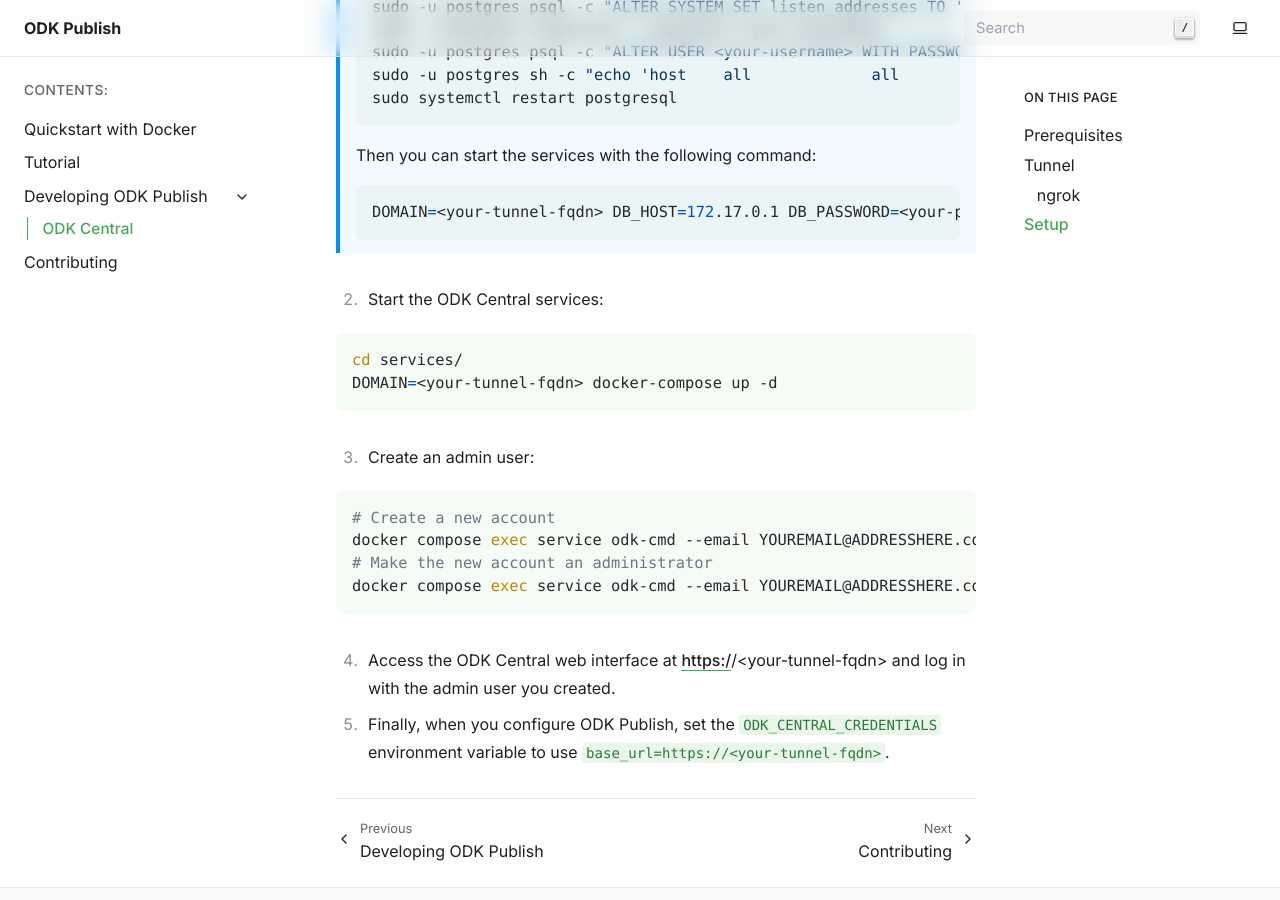
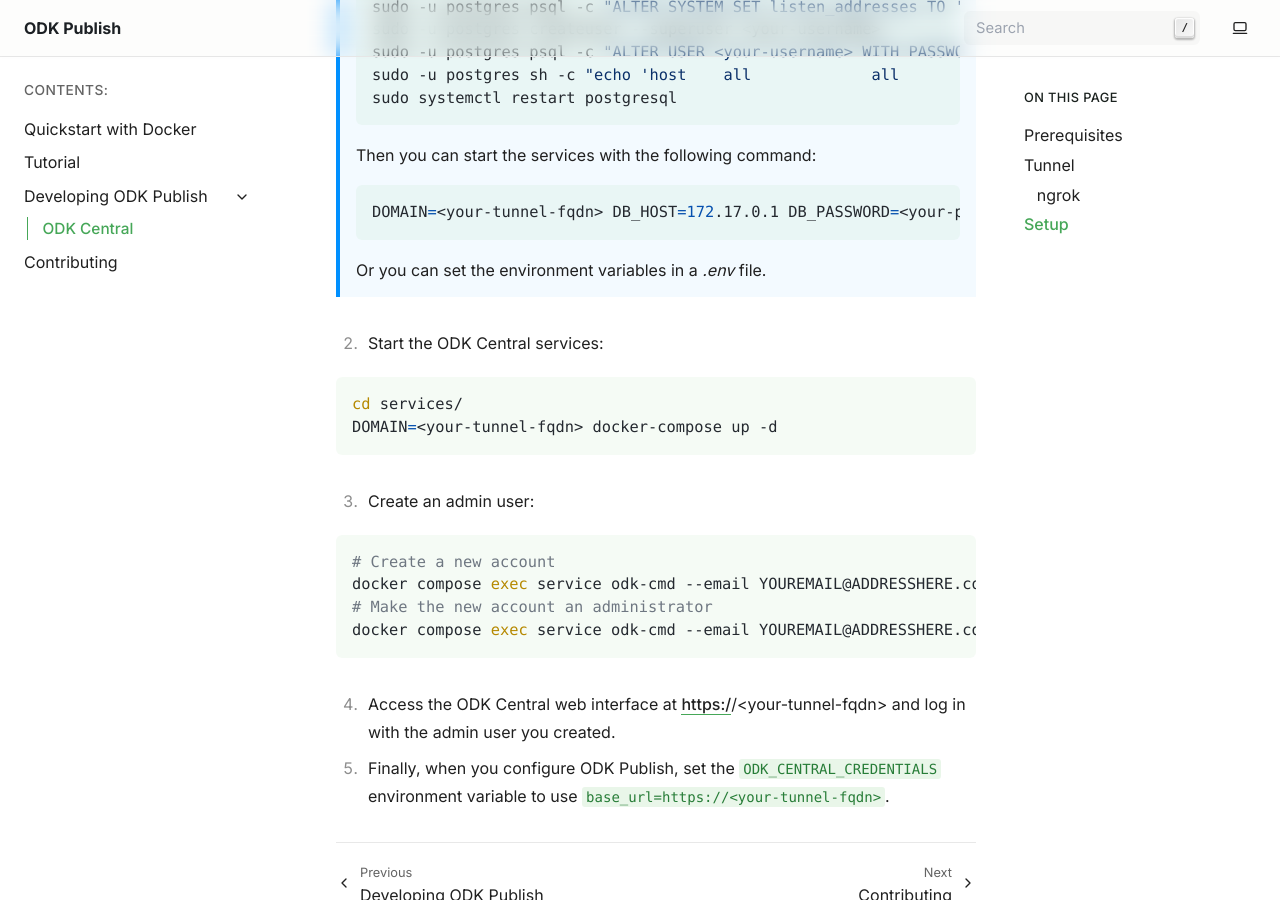
Before and after one commit to caktus/publish-mdm, a Sphinx documentation site: the page built from docs/src/local-development/odk-central.rst, in a window 1280 px wide and 900 px high, scrolled down 1668 px. Built offline with Sphinx 7.4.7, drawn with Linux system fonts in a browser that asks for light colours.

Commit message:
add note about .env file

```diff
--- a/docs/src/local-development/odk-central.rst
+++ b/docs/src/local-development/odk-central.rst
@@ -80,6 +80,8 @@
 
         DOMAIN=<your-tunnel-fqdn> DB_HOST=172.17.0.1 DB_PASSWORD=<your-pass> docker compose up -d
 
+    Or you can set the environment variables in a `.env` file.
+
 2. Start the ODK Central services:
 
 .. code-block:: bash
```
